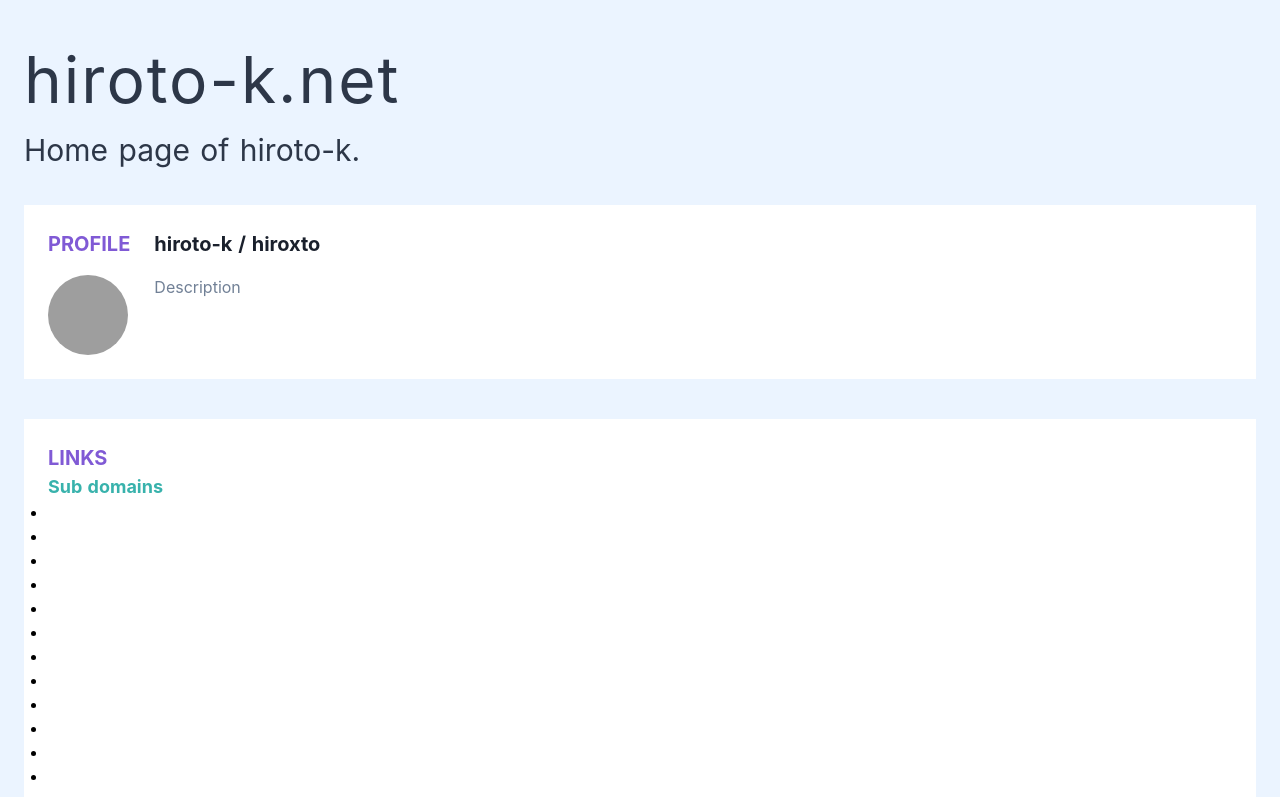
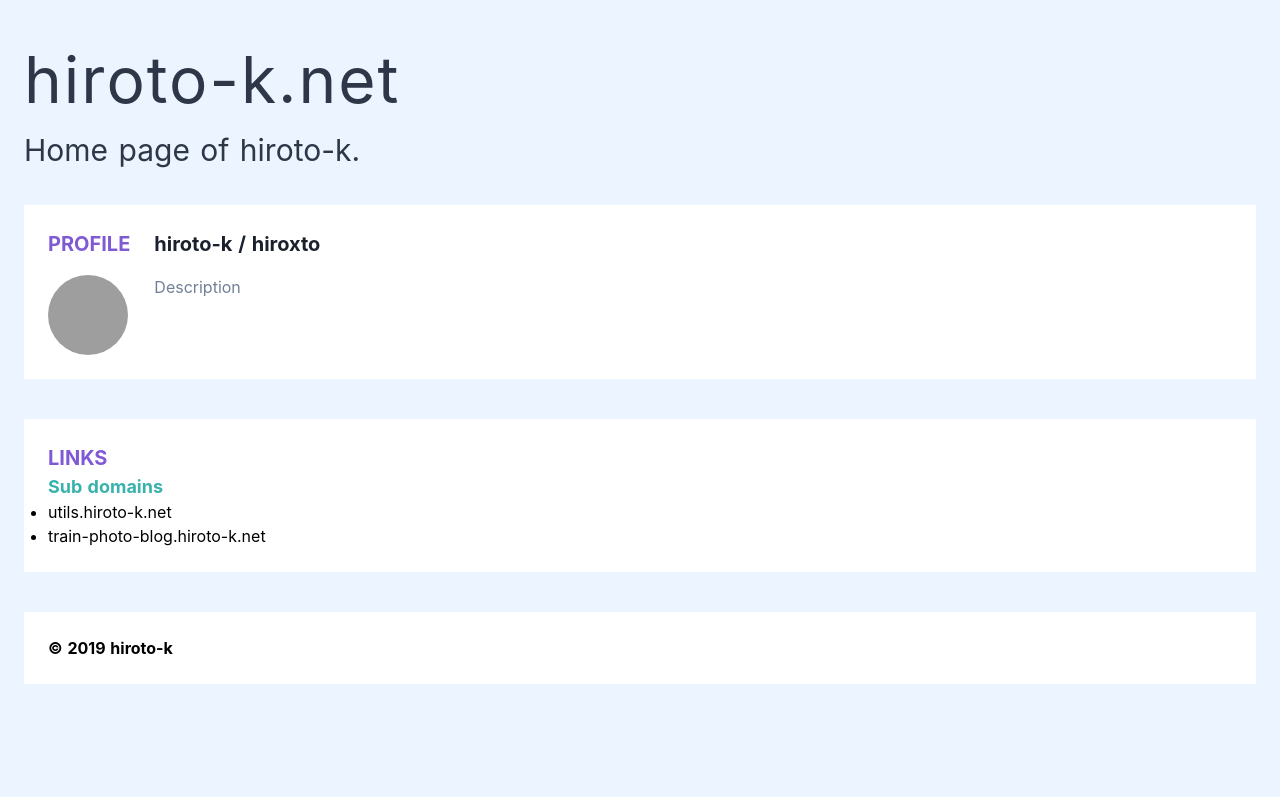
Before and after one commit to hiroxto/hiroxto.net, a Nuxt app: page / in a window 1280 px wide. Shown: the top 797 px of the page. Built offline with nearby package versions, Linux system fonts and the light colour scheme; grey boxes are pictures that could not be loaded.

Commit message:
Fix attribute

```diff
--- a/components/LinksContent.vue
+++ b/components/LinksContent.vue
@@ -5,7 +5,7 @@
         Links
       </h3>
 
-      <link-list title="Sub domains" links="subDomainLinks">
+      <link-list title="Sub domains" :links="subDomainLinks">
       </link-list>
     </div>
   </div>
```
